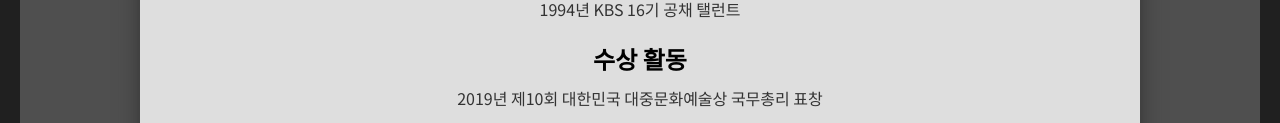
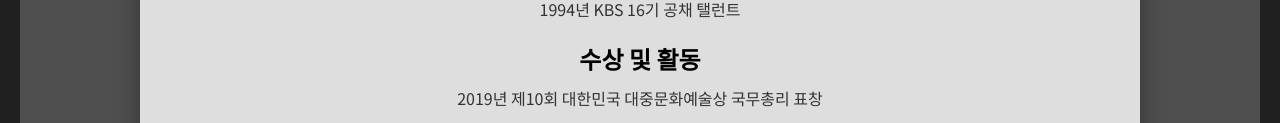
Before and after one commit to yodiodine/iodine_07, a plain HTML site: page actor.html in a window 1280 px wide. Both pictures are taken after a click on the element 340 px from the left and 466 px from the top of the page. Shown: the part 503-626 px from the top of the page. Drawn offline with Linux system fonts and the light colour scheme.

Commit message:
re upload

```diff
--- a/actor.html
+++ b/actor.html
@@ -66,7 +66,7 @@
                 <h1>이름</h1>
                 <h2>데뷔</h2>
                 <span class="debut-date">2014.08.01</span>
-                <h2>수상 활동</h2>
+                <h2>수상 및 활동</h2>
                 <ul class="activity"></ul>
                 <h2>작품</h2>
                 <ul class="pic"></ul>
```
Also changed, not shown: img/jacket5.jpg, img/jacket6.jpg, img/jacket7.jpg, img/jacket8.jpg.
